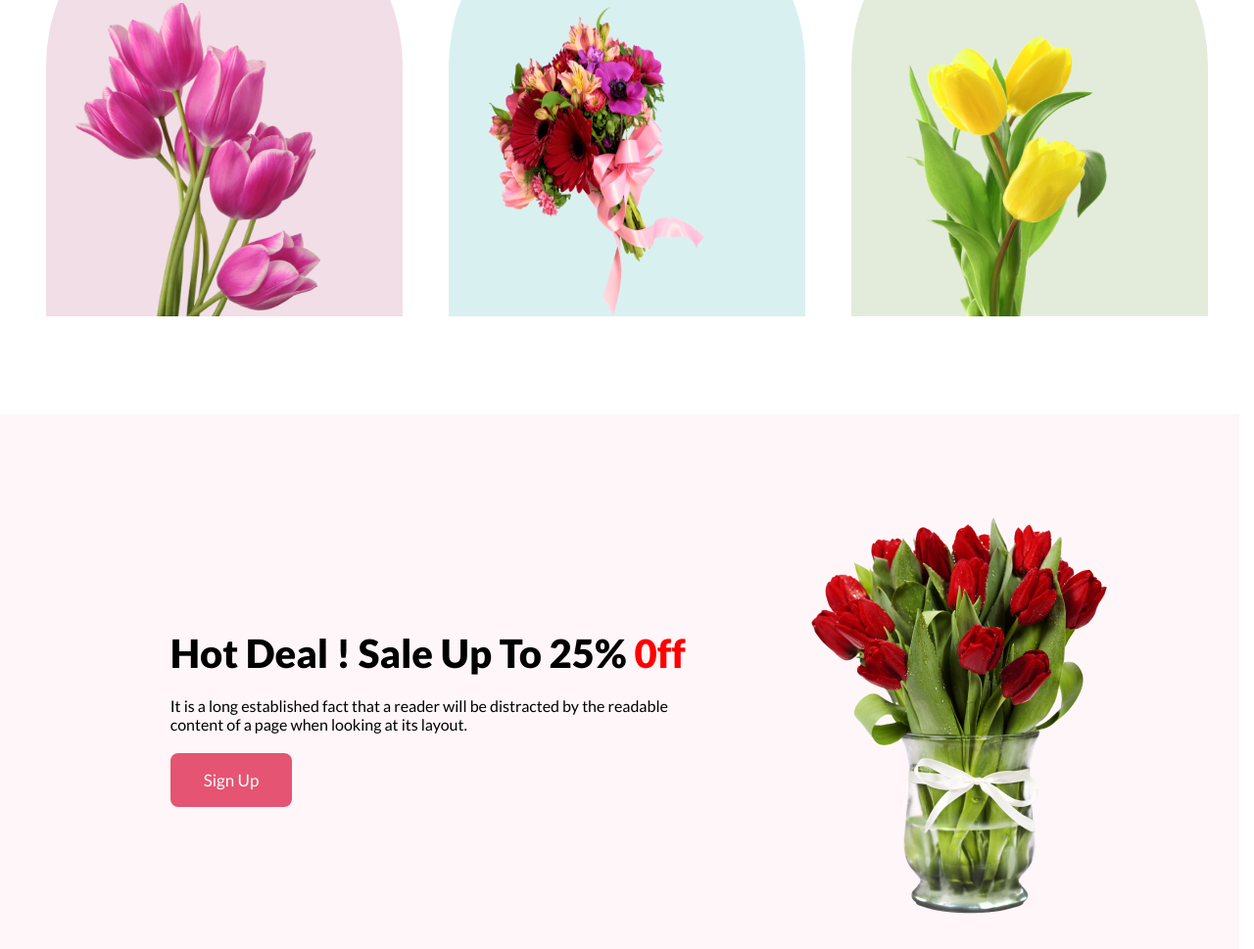
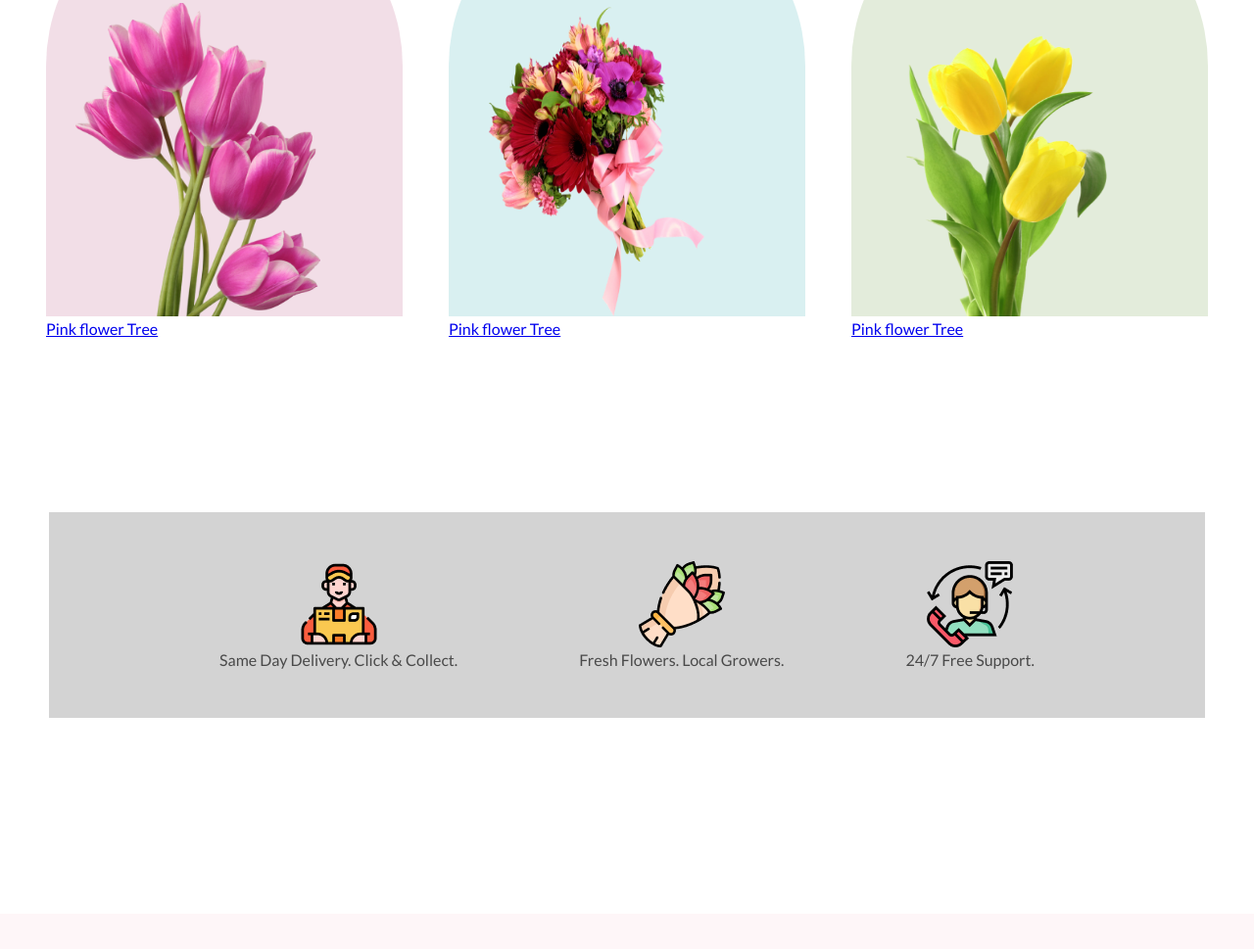
Before and after one commit to Sofiullh01/first-assignment, a plain HTML site: page index.html in a window 1280 px wide. Shown: the part 1119-2088 px from the top of the page at 98% size. Drawn offline with Linux system fonts and the light colour scheme.

Commit message:
added number five section

```diff
--- a/index.html
+++ b/index.html
@@ -31,13 +31,16 @@
             <div class="second-img-div">
                 <div class="child-a">
                     <img class="general-img" src="./Flower Asset/pngwing 6.png" alt="" width="250" height="320" >
+                    <p><a href="#"> Pink flower Tree</a></p>
                 </div>
                 <div class="child-b">
                     <img class="general-img" src="./Flower Asset/pngwing 5.png" alt="" width="250" height="320">
+                    <p><a href="#"> Pink flower Tree</a></p>
 
                 </div>
                 <div class="child-c">
                     <img class="general-img" src="./Flower Asset/pngwing 7.png" alt="" width="250" height="320">
+                    <p><a href="#"> Pink flower Tree</a></p>
                 </div>
 
             </div>
@@ -48,7 +51,23 @@
             </div> -->
 
         </section>
-        <section class="third-section"></section>
+        <section class="third-section">
+            <div class="third-main-div">
+                <div>
+                    <img src="./Flower Asset/Group 57.png" alt="">
+                    <h4 class="third-section-head">Same Day Delivery. Click & Collect.</h4>
+                </div>
+                <div>
+                    <img src="./Flower Asset/Group 58.png" alt="">
+                    <h4 class="third-section-head">Fresh Flowers. Local Growers.</h4>
+                </div>
+                <div>
+                    <img src="./Flower Asset/Group 59.png" alt="">
+                    <h4 class="third-section-head">24/7 Free Support.</h4>
+                </div>
+            </div>
+        </section>
+        <!-- fourth-section -->
         <section class="fourth-section">
             <div class="text-div">
                 <h1 class="fourth-section-head">Hot Deal ! Sale Up To 25% <span>0ff</span></h1>
--- a/style.css
+++ b/style.css
@@ -84,16 +84,34 @@
     height: 438px;
     border-radius: 200px 200px 0px 0px;
 }
+a{
+    margin-top: 20px;
+    justify-content: center;
+    text-align: center;
+}
+/* third-section */
+.third-main-div{
+    display: flex;
+    justify-content: space-evenly;
+    background-color:lightgray;
+    padding: 50px;
+    margin: 200px 50px;
+    text-align: center;
+}
+.third-section-head{
+    font-size: 2opx;
+    font-weight: 500;
+    color:rgba(39, 39, 39, 0.8) ;
 
+}
 /* fourth section */
 .fourth-section{
-    width: 1265px;
-    height: 620px;
     background-color:#E554730D ;
     display: flex;
     justify-content: space-evenly;
     align-items: center;
-    margin: 100px 0px;
+    margin: 50px 0px;
+    height: 500px;
 }
 .fourth-section-head{
     font-size: 40px;
@@ -135,13 +153,13 @@
 
 footer{
     width: 1278px;
-    height: 800px;
+    height: 300px;
     background-color: black;
     align-items: center;
     color: white;
     display: flex;
     flex-direction: column;
-    padding-top: 300px;
+    padding-top: 100px;
 }
 span{
     color: red;
```
